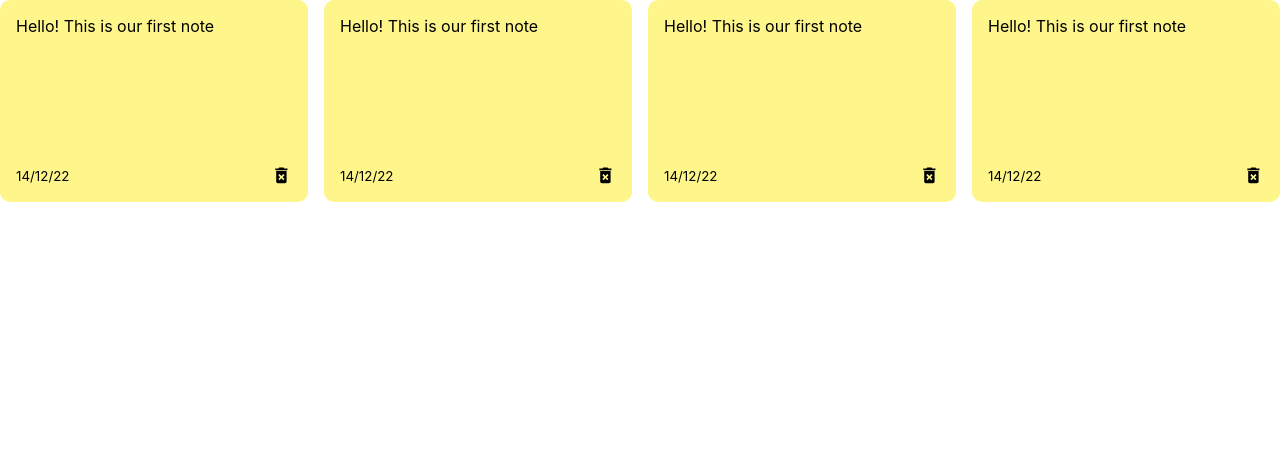
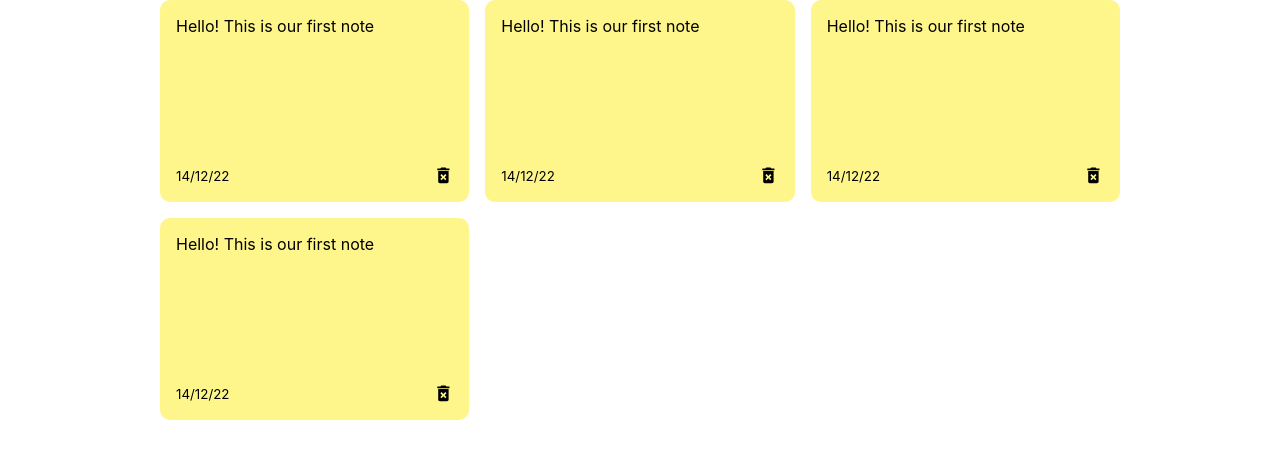
Before and after one commit to yasminnabila/notes-app-react, a React (Create React App) app in the folder react-notes-app/: page / in a window 1280 px wide. Shown: the top 458 px of the page. Built offline with nearby package versions, Linux system fonts and the light colour scheme.

Commit message:
Add app container

```diff
--- a/react-notes-app/src/index.css
+++ b/react-notes-app/src/index.css
@@ -10,6 +10,14 @@ body {
 code {
   font-family: source-code-pro, Menlo, Monaco, Consolas, "Courier New",
     monospace;
+}
+
+.container {
+  max-width: 960px;
+  margin-right: auto;
+  margin-left: auto;
+  padding-left: 15px;
+  padding-right: 15px;
 }
 
 .notes-list {
```
